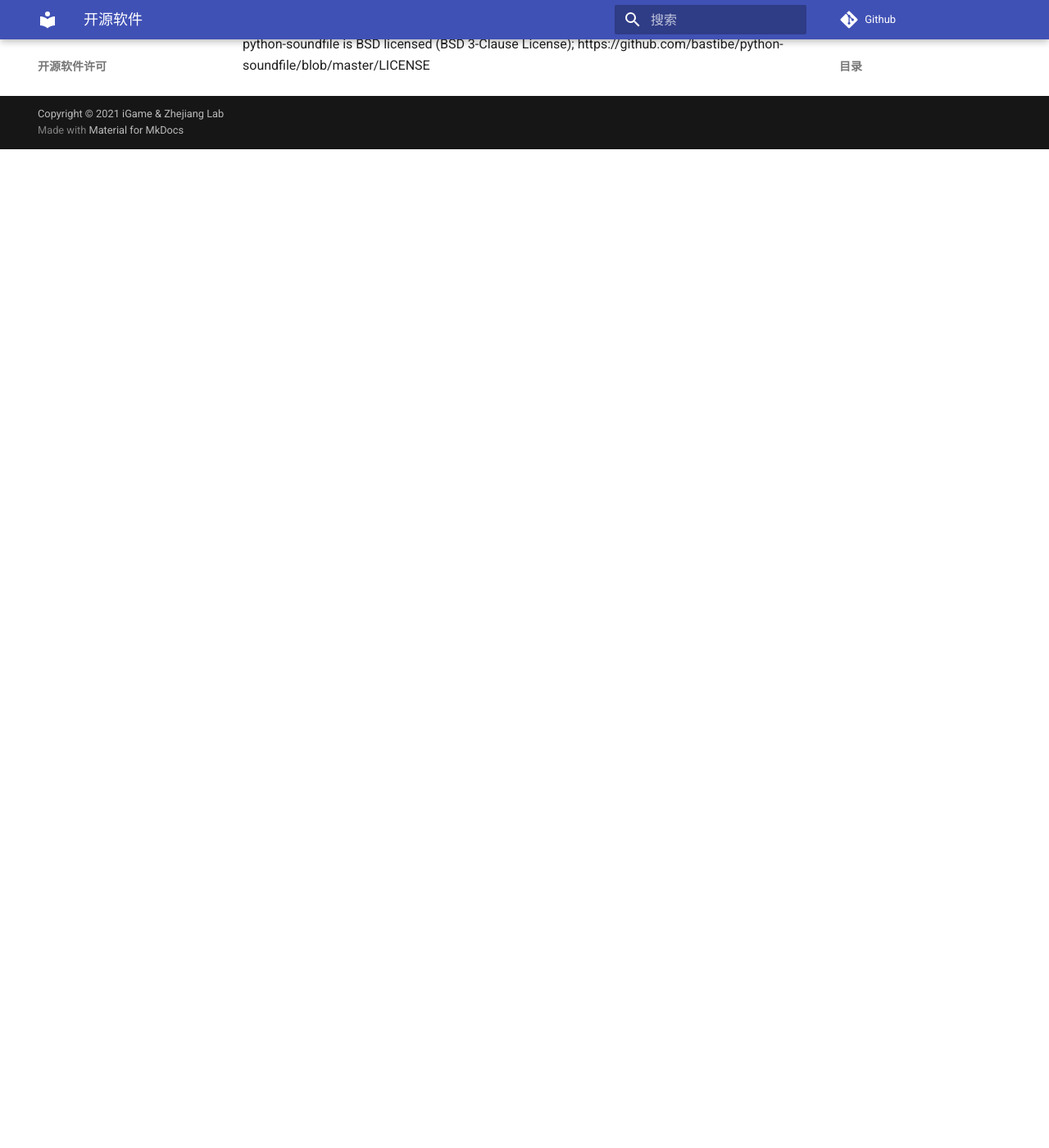
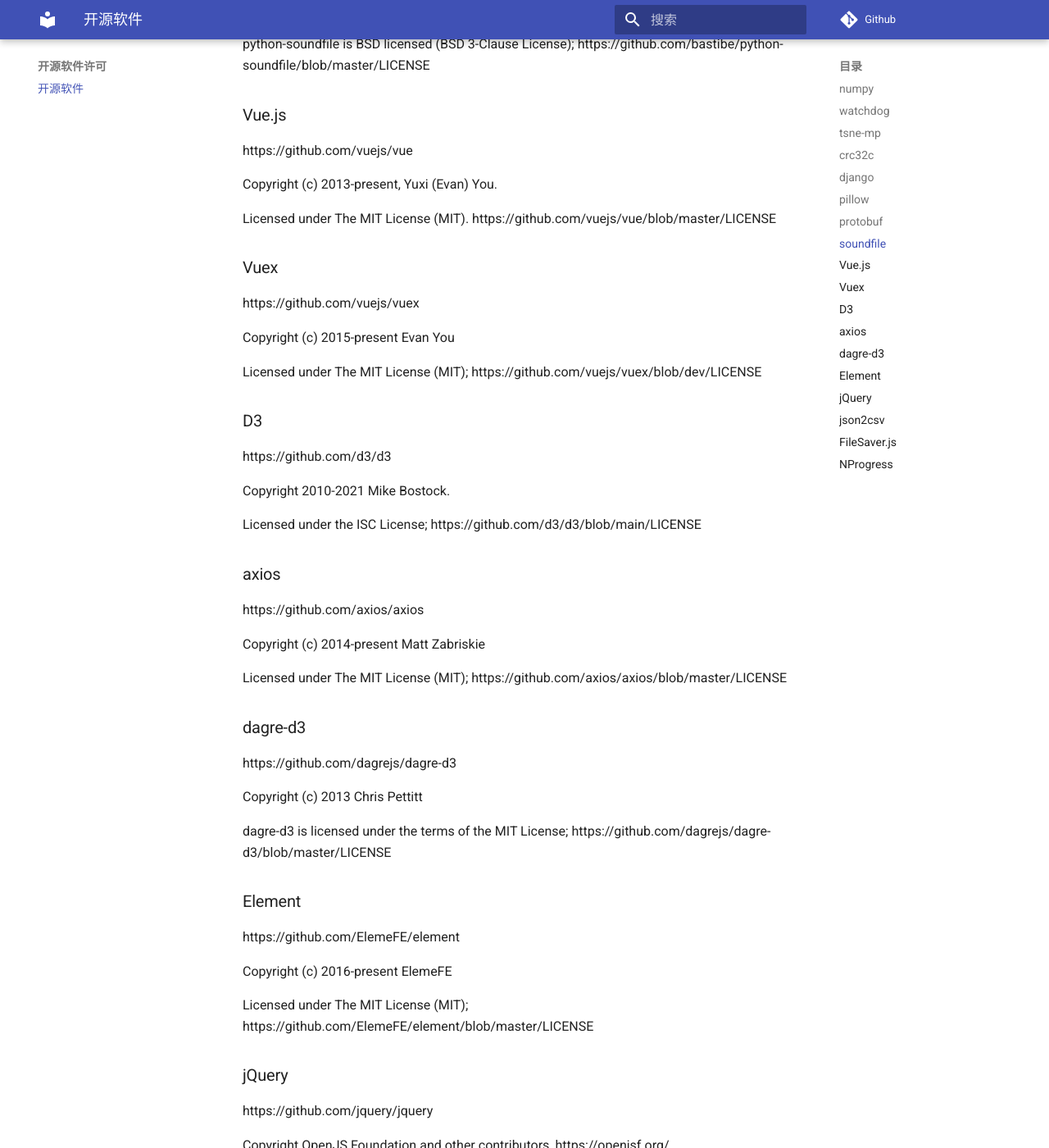
Before and after one commit to iGame-Lab/tsvis-docs, an MkDocs documentation site: the page built from docs/thanks/license.md, in a window 1280 px wide and 1400 px high, scrolled down 1834 px. Shown: the whole window at 82% size. Built offline with MkDocs 1.6.1 and Material for MkDocs 9.7.7, drawn with Linux system fonts in a browser that asks for light colours; comment, search, counter and statistics services are not loaded; before the commit the page ends 2016 px from its top, so only the background shows below that; some of the changed text lies outside the part shown.

Commit message:
Update frontend opensource license

```diff
--- a/docs/thanks/license.md
+++ b/docs/thanks/license.md
@@ -67,3 +67,83 @@
 Copyright (c) 2013, Bastian Bechtold. All rights reserved.
 
 python-soundfile is BSD licensed (BSD 3-Clause License); https://github.com/bastibe/python-soundfile/blob/master/LICENSE
+
+### Vue.js
+
+https://github.com/vuejs/vue
+
+Copyright (c) 2013-present, Yuxi (Evan) You.
+
+Licensed under The MIT License (MIT). https://github.com/vuejs/vue/blob/master/LICENSE
+
+### Vuex
+
+https://github.com/vuejs/vuex
+
+Copyright (c) 2015-present Evan You
+
+Licensed under The MIT License (MIT); https://github.com/vuejs/vuex/blob/dev/LICENSE
+
+### D3
+
+https://github.com/d3/d3
+
+Copyright 2010-2021 Mike Bostock.
+
+Licensed under the ISC License; https://github.com/d3/d3/blob/main/LICENSE
+
+### axios
+
+https://github.com/axios/axios
+
+Copyright (c) 2014-present Matt Zabriskie
+
+Licensed under The MIT License (MIT); https://github.com/axios/axios/blob/master/LICENSE
+
+### dagre-d3
+
+https://github.com/dagrejs/dagre-d3
+
+Copyright (c) 2013 Chris Pettitt
+
+dagre-d3 is licensed under the terms of the MIT License; https://github.com/dagrejs/dagre-d3/blob/master/LICENSE
+
+### Element
+
+https://github.com/ElemeFE/element
+
+Copyright (c) 2016-present ElemeFE
+
+Licensed under The MIT License (MIT); https://github.com/ElemeFE/element/blob/master/LICENSE
+
+### jQuery
+
+https://github.com/jquery/jquery
+
+Copyright OpenJS Foundation and other contributors, https://openjsf.org/
+
+Licensed under The MIT License (MIT); https://github.com/jquery/jquery/blob/main/LICENSE.txt
+
+### json2csv
+
+https://github.com/zemirco/json2csv
+
+Copyright (C) 2012 Mirco Zeiss
+
+Licensed under The MIT License (MIT); https://github.com/zemirco/json2csv/blob/master/LICENSE.md
+
+### FileSaver.js
+
+https://github.com/eligrey/FileSaver.js
+
+Copyright © 2016 Eli Grey.
+
+Licensed under The MIT License (MIT); https://github.com/eligrey/FileSaver.js/blob/master/LICENSE.md
+
+### NProgress
+
+https://github.com/rstacruz/nprogress
+
+Copyright (c) 2013-2014 Rico Sta. Cruz
+
+Licensed under The MIT License (MIT); https://github.com/rstacruz/nprogress/blob/master/License.md
```
